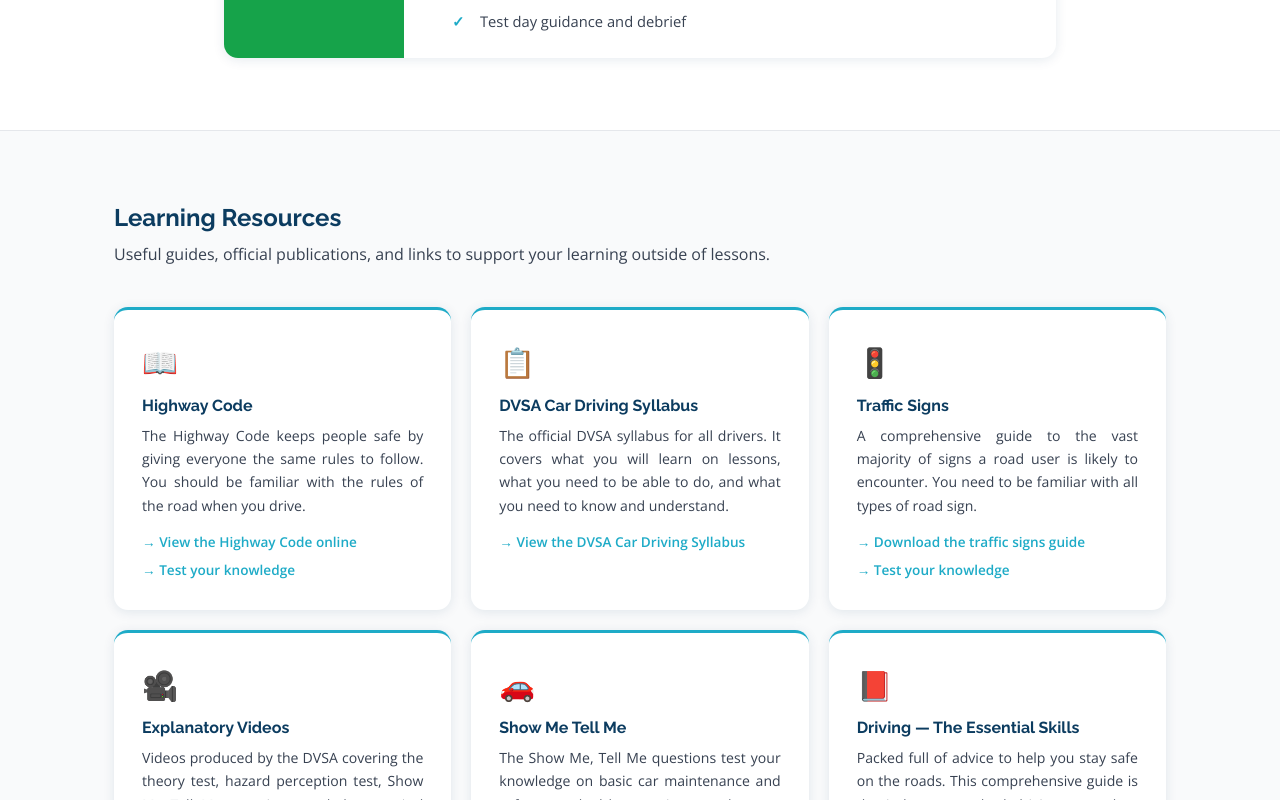
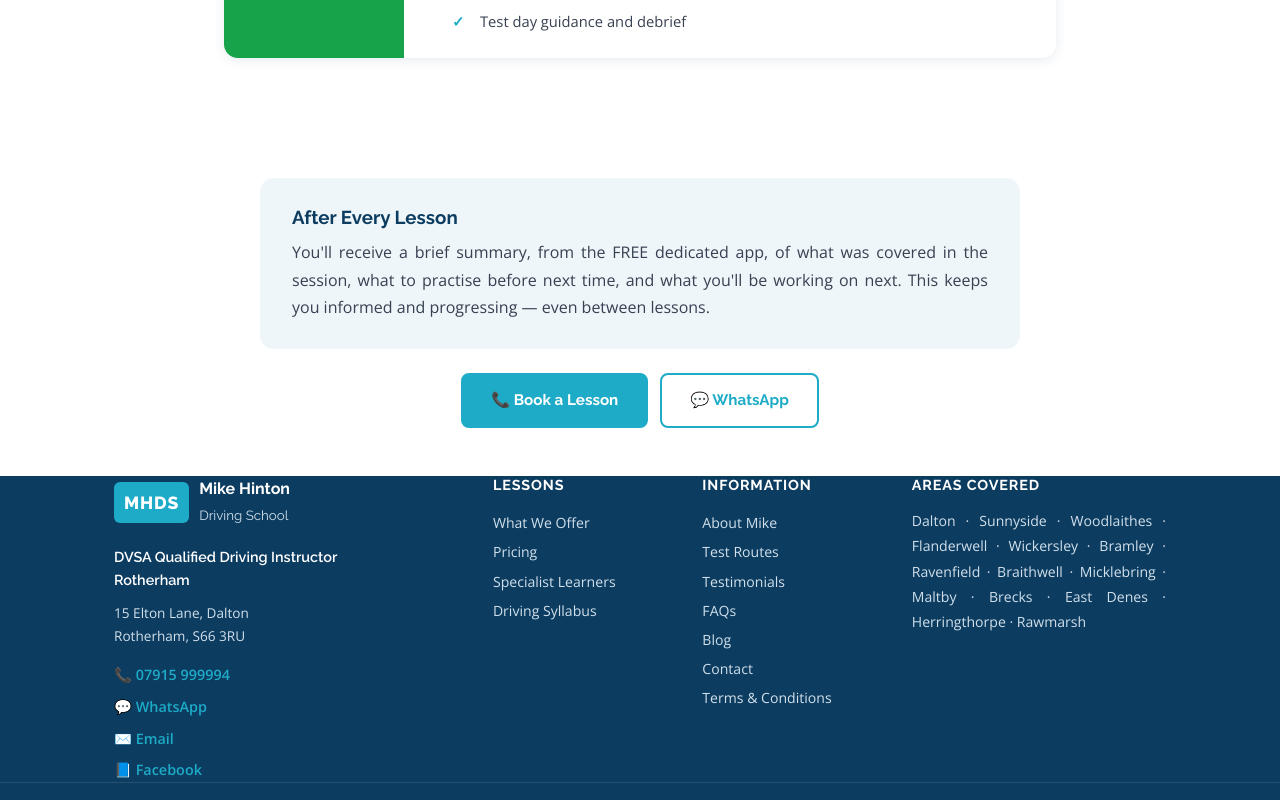
Before and after one commit to mikehinton-wq/mods-website, a React (Vite) app: page /driving-syllabus in a window 1280 px wide. Shown: the part 2040-2840 px from the top of the page. Built offline with nearby package versions, Linux system fonts and the light colour scheme.

Commit message:
Update site

```diff
--- a/src/pages/DrivingSyllabus.jsx
+++ b/src/pages/DrivingSyllabus.jsx
@@ -189,34 +189,6 @@ export default function DrivingSyllabus() {
         </div>
       </section>
 
-      {/* Resources */}
-      <section className="section" style={{ background: 'var(--grey-50)', borderTop: '1px solid var(--grey-200)' }}>
-        <div className="container">
-          <h2 style={{ marginBottom: 8 }}>Learning Resources</h2>
-          <p style={{ color: 'var(--grey-700)', marginBottom: 40 }}>
-            Useful guides, official publications, and links to support your learning outside of lessons.
-          </p>
-          <div style={{ display: 'grid', gridTemplateColumns: 'repeat(auto-fit, minmax(280px, 1fr))', gap: 20 }}>
-            {resources.map(r => (
-              <div key={r.title} className="card" style={{ borderTop: '3px solid var(--primary)' }}>
-                <div style={{ fontSize: '1.8rem', marginBottom: 10 }}>{r.icon}</div>
-                <h3 style={{ fontSize: '1rem', marginBottom: 8 }}>{r.title}</h3>
-                <p style={{ color: 'var(--grey-700)', fontSize: '0.88rem', lineHeight: 1.65, marginBottom: 14 }}>{r.desc}</p>
-                <div style={{ display: 'flex', flexDirection: 'column', gap: 6 }}>
-                  {r.links.map(l => (
-                    <a key={l.label} href={l.href}
-                      target={l.href.startsWith('http') ? '_blank' : undefined}
-                      rel="noreferrer"
-                      style={{ color: 'var(--primary)', fontWeight: 600, fontSize: '0.85rem' }}>
-                      → {l.label}
-                    </a>
-                  ))}
-                </div>
-              </div>
-            ))}
-          </div>
-        </div>
-      </section>
 
       <section className="section-sm">
         <div className="container">
```
